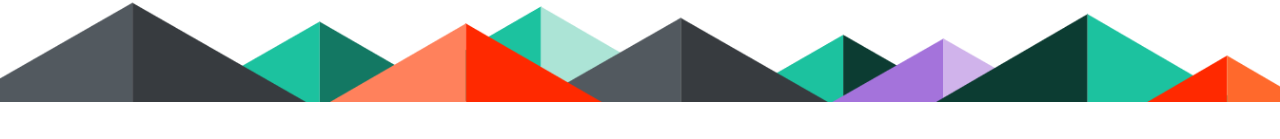
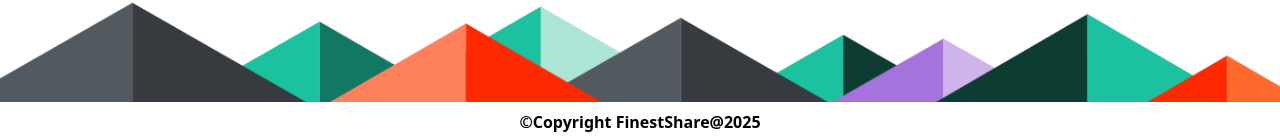
Before and after one commit to thenagarajanv/FinestShare, a Next.js app: page / in a window 1280 px wide. Shown: the part 3135-3274 px from the top of the page. Built offline with nearby package versions, Linux system fonts and the light colour scheme.

Commit message:
pre-final-commit-test

```diff
--- a/src/app/_components/home/HomePage.jsx
+++ b/src/app/_components/home/HomePage.jsx
@@ -188,7 +188,7 @@ const HomePage = () => {
         </div>
       </div>
       <div className="m-50">
-        <div className="flex justify-center items-center mb-8">
+        <div className="flex justify-center items-center">
           <Image
             src="/img/dashboard4.png"
             alt="Additional Image"
@@ -200,6 +200,9 @@ const HomePage = () => {
         </div>
       </div>
     </div>
+    <div className="flex justify-center items-center m-2">
+      <label className="font-semibold font-sans"> &copy;Copyright FinestShare@2025</label>
+    </div>
     </div>
   );
 };
```
